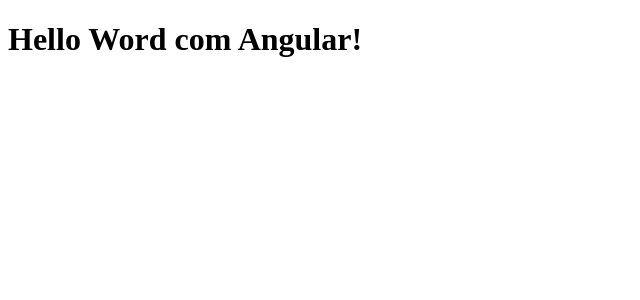
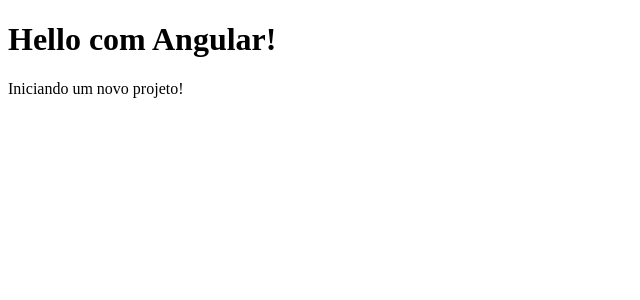
Before and after one commit to MarcosAdaSilva/curso, an Angular app: page / in a window 1280 px wide. Shown: the top 300 px of the page, without its empty margins (0-640 px from the left). Built offline with nearby package versions, Linux system fonts and the light colour scheme.

Commit message:
trabalhando

```diff
--- a/src/app/app.component.html
+++ b/src/app/app.component.html
@@ -1 +1,2 @@
-<h1>Hello Word com Angular!</h1>
+<h1>Hello com Angular!</h1>
+<p>Iniciando um novo projeto!</p>
```
